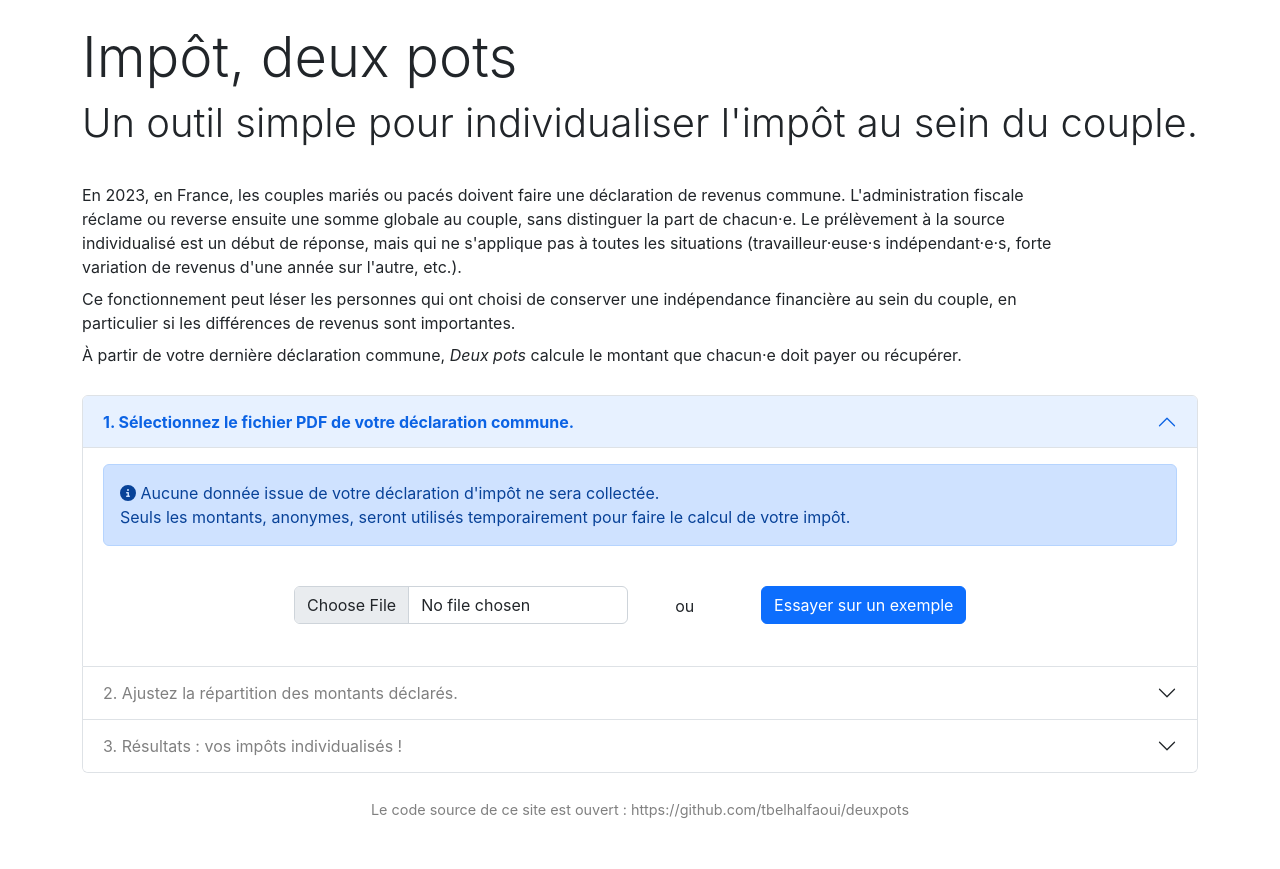
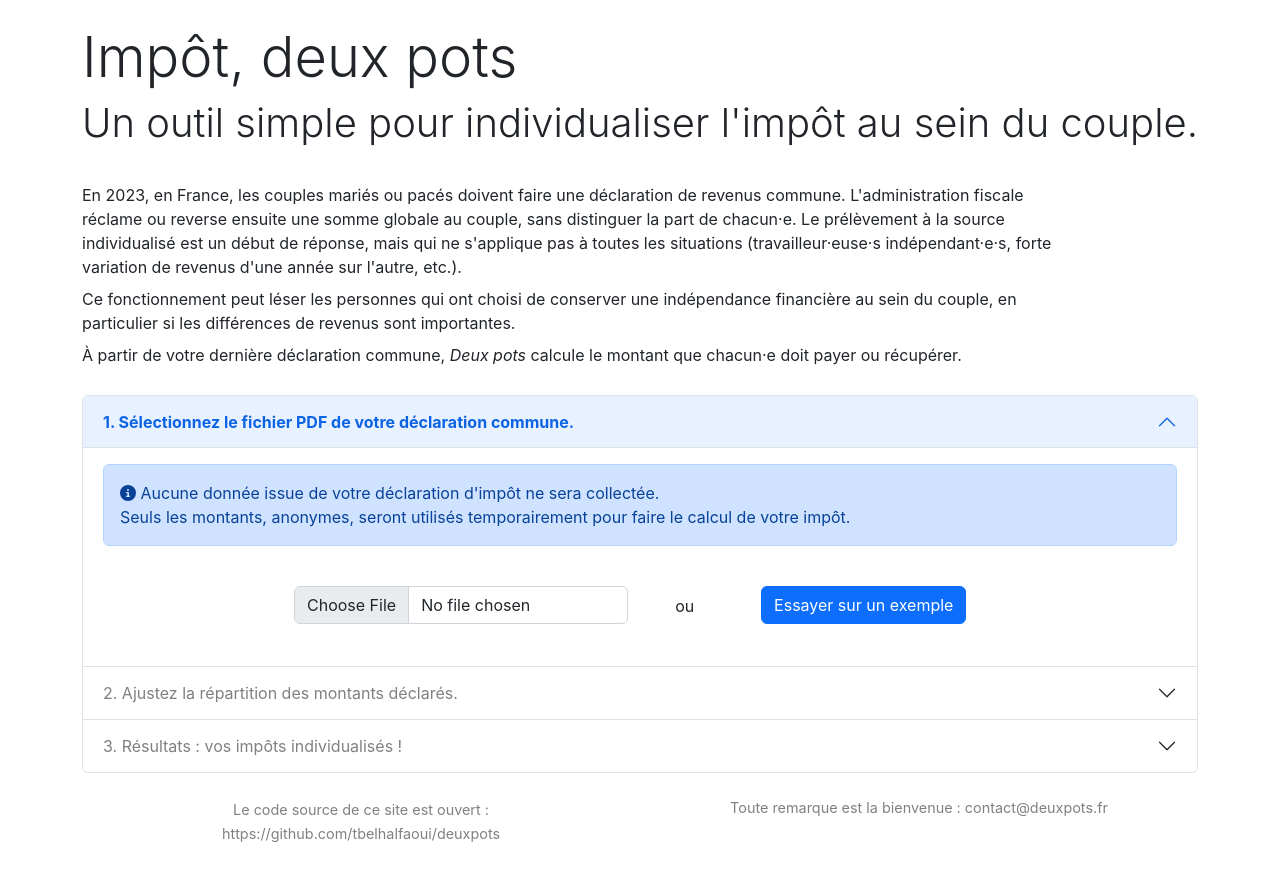
Before and after one commit to tbelhalfaoui/deuxpots, a React (Create React App) app in the folder frontend/: page / in a window 1280 px wide. Before the commit the page ends 845 px from the top, so only its background shows below. Built offline with nearby package versions, Linux system fonts and the light colour scheme.

Commit message:
Separate footer and add contact e-mail address (#3)

```diff
--- a/frontend/src/App.js
+++ b/frontend/src/App.js
@@ -5,6 +5,7 @@ import { Header } from './components/Header.js'
 import { PdfSubmitForm } from './components/PdfSubmitForm.js'
 import { TaxBoxesPanel } from "./components/TaxBoxesPanel.js";
 import { ResultsPanel } from "./components/ResultsPanel.js";
+import { Footer } from "./components/Footer.js";
 
 
 function App() {
@@ -32,9 +33,7 @@ function App() {
             <ResultsPanel results={individualizedResults} />
           </AccordionStepItem>
         </Accordion>
-        <div className="text-center pt-4">
-          <a className="footerLink" href="https://github.com/tbelhalfaoui/deuxpots">Le code source de ce site est ouvert : https://github.com/tbelhalfaoui/deuxpots</a>
-        </div>
+        <Footer />
       </div>
   );
 }
--- /dev/null
+++ b/frontend/src/components/Footer.js
@@ -0,0 +1,14 @@
+export const Footer = () => (
+    <div className="container text-center pt-4">
+        <div className="row">
+            <div className="col-xl-6 py-1 py-xl-0">
+                <a className="footerLink" href="https://github.com/tbelhalfaoui/deuxpots">
+                    Le code source de ce site est ouvert : https://github.com/tbelhalfaoui/deuxpots
+                </a>
+            </div>
+            <div className="footerLink col-xl-6 py-1 py-xl-0">
+                Toute remarque est la bienvenue&nbsp;: contact@deuxpots.fr
+            </div>
+        </div>
+    </div>
+)
```
